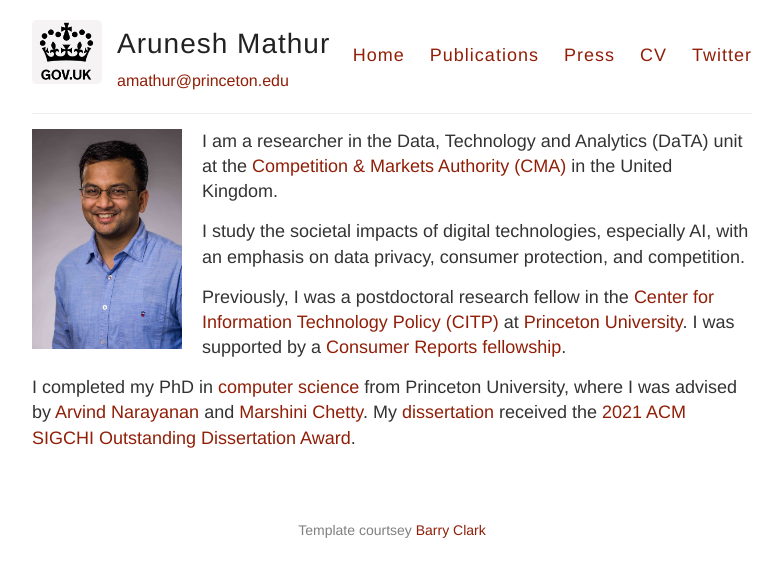
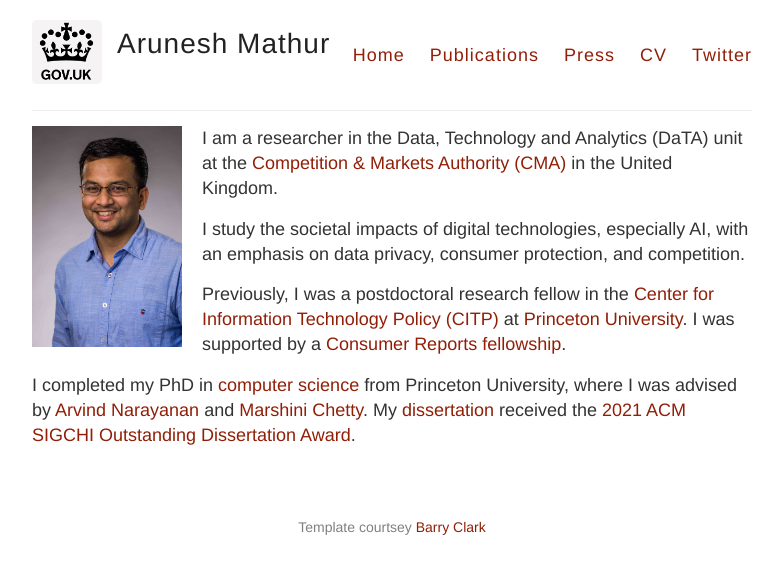
Before and after one commit to aruneshmathur/aruneshmathur.github.io, a Jekyll site: the page built from index.md, in a window 1280 px wide. Shown: the top 577 px of the page, without its empty margins (248-1030 px from the left). Built offline with Jekyll 4.4.1, drawn with Linux system fonts in a browser that asks for light colours.

Commit message:
Removed Princeton email

```diff
--- a/_layouts/default.html
+++ b/_layouts/default.html
@@ -22,7 +22,6 @@
 
           <div class="site-info">
             <h1 class="site-name"><a href="{{ site.baseurl }}/">{{ site.name }}</a></h1>
-            <a href="mailto:amathur@princeton.edu" class="site-description">amathur@princeton.edu</a>
           </div>
 
           <nav>
```
